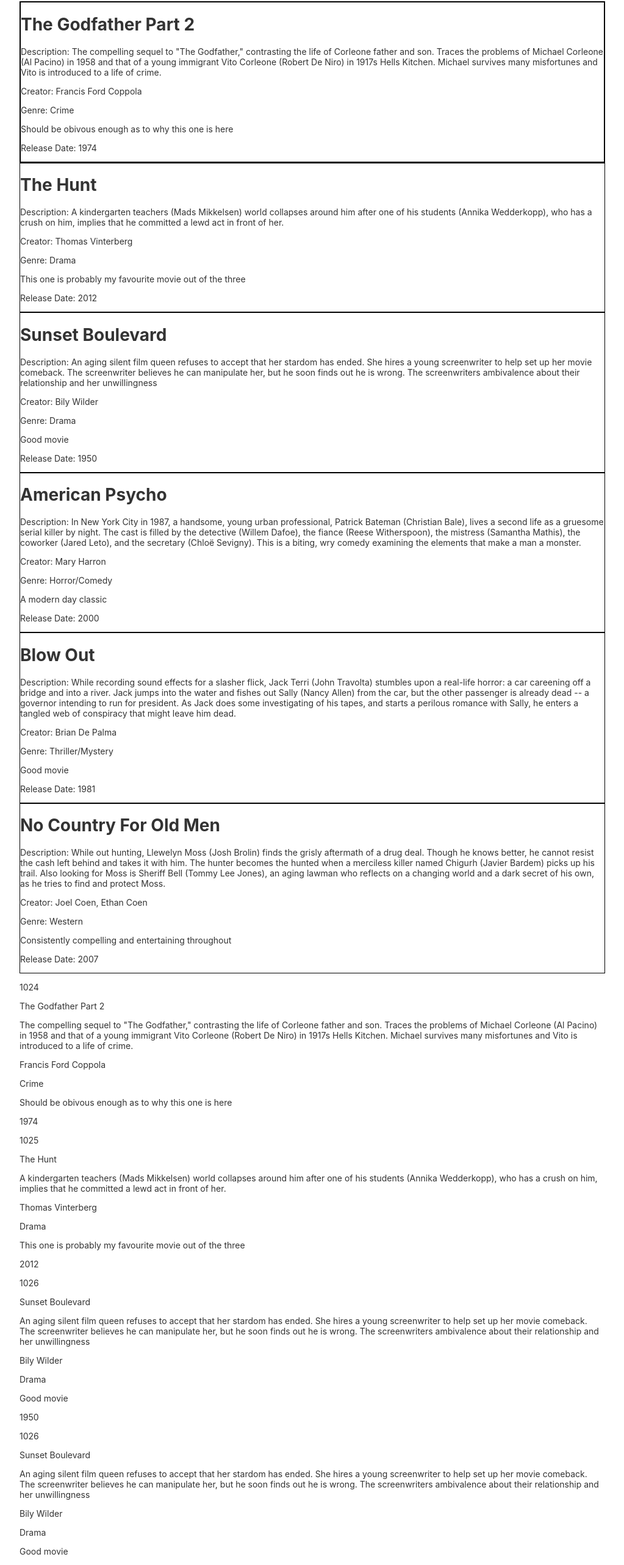
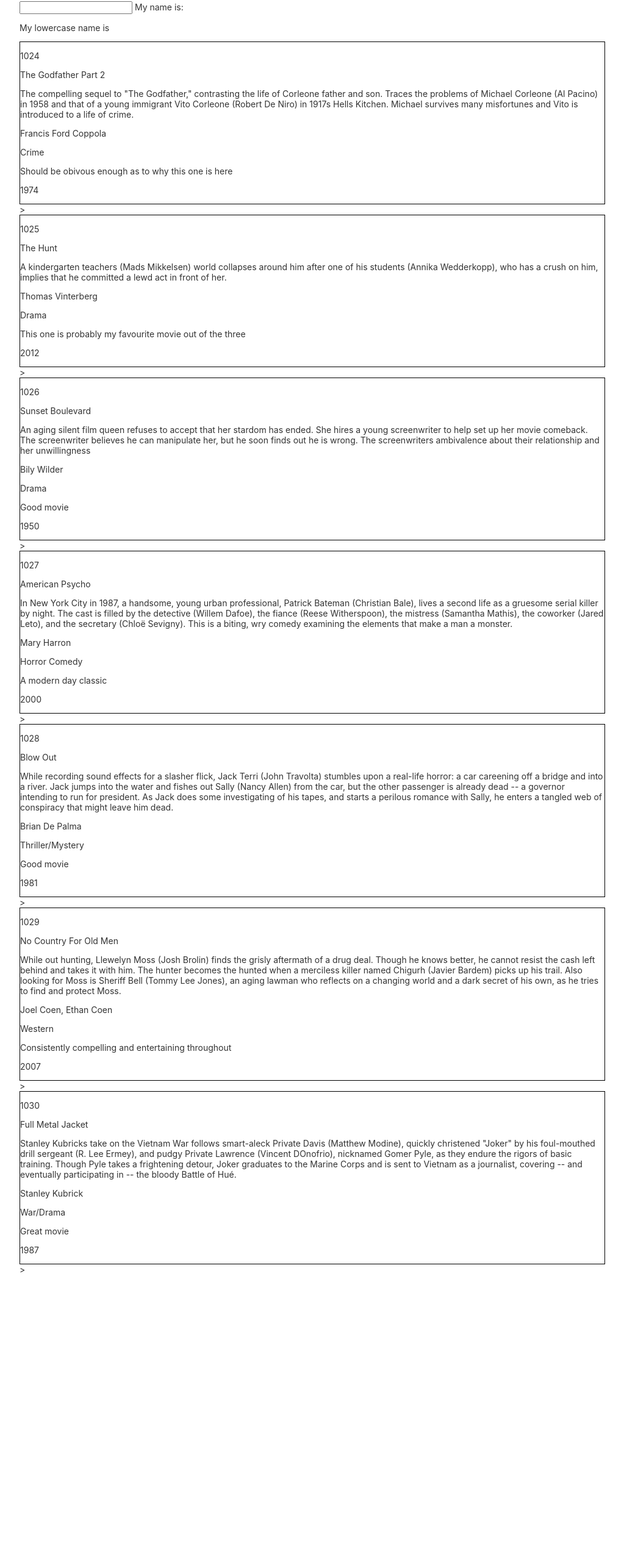
Before and after one commit to Christian-DAntonio/Chr_DAntonio_WEB601Assignments_MyFavouriteMovies, an Angular app: page / in a window 1280 px wide. Shown: the part 189-2755 px from the top of the page at 61% size, without its empty margins (128-1151 px from the left). After the commit the page ends 2311 px from the top, so only its background shows below. Built offline with nearby package versions, Linux system fonts and the light colour scheme.

Commit message:
I got this

```diff
--- a/src/app/content-card/content-card.component.html
+++ b/src/app/content-card/content-card.component.html
@@ -1,34 +1,11 @@
-<p></p>
+<div class="contentCard">
+    <p>{{content.id}}</p>
+    <p>{{content.title}}</p>
+    <p>{{content.description}}</p>
+    <p>{{content.creator}}</p>
+    <p>{{content.genre}}</p>
+    <p>{{content.body}}</p>
+    <p>{{content.releaseDate}}</p>
+</div>>
 
-<p>{{contentItem.id}}</p>
-<p>{{contentItem.title}}</p>
-<p>{{contentItem.description}}</p>
-<p>{{contentItem.creator}}</p>
-<p>{{contentItem.genre}}</p>
-<p>{{contentItem.body}}</p>
-<p>{{contentItem.releaseDate}}</p>
 <!-- <img src={{contentItem.imgUrl}}> -->
-
-<p>{{contentItem2.id}}</p>
-<p>{{contentItem2.title}}</p>
-<p>{{contentItem2.description}}</p>
-<p>{{contentItem2.creator}}</p>
-<p>{{contentItem2.genre}}</p>
-<p>{{contentItem2.body}}</p>
-<p>{{contentItem2.releaseDate}}</p>
-
-<p>{{contentItem3.id}}</p>
-<p>{{contentItem3.title}}</p>
-<p>{{contentItem3.description}}</p>
-<p>{{contentItem3.creator}}</p>
-<p>{{contentItem3.genre}}</p>
-<p>{{contentItem3.body}}</p>
-<p>{{contentItem3.releaseDate}}</p>
-
-<p>{{contentItem3.id}}</p>
-<p>{{contentItem3.title}}</p>
-<p>{{contentItem3.description}}</p>
-<p>{{contentItem3.creator}}</p>
-<p>{{contentItem3.genre}}</p>
-<p>{{contentItem3.body}}</p>
-<p>{{contentItem3.releaseDate}}</p>
--- a/src/app/content-card/content-card.component.scss
+++ b/src/app/content-card/content-card.component.scss
@@ -0,0 +1,3 @@
+.contentCard {
+    border:black;border-width:1px;border-style:solid
+}
--- a/src/app/content-card/content-card.component.ts
+++ b/src/app/content-card/content-card.component.ts
@@ -10,60 +10,7 @@
 export class ContentCardComponent implements OnInit {
   @Input() content: Content;
 
-  contentItem:Content = {
-    id: 1024,
-    title: 'The Godfather Part 2',
-    description: 'The compelling sequel to "The Godfather," contrasting the life of Corleone father and son. Traces the problems of Michael Corleone (Al Pacino) in 1958 and that of a young immigrant Vito Corleone (Robert De Niro) in 1917s Hells Kitchen. Michael survives many misfortunes and Vito is introduced to a life of crime.',
-    creator: 'Francis Ford Coppola',
-    genre: 'Crime',
-    body: 'Should be obivous enough as to why this one is here',
-    releaseDate: 1974
-  }
-
-  contentItem2:Content = {
-    id: 1025,
-    title: 'The Hunt',
-    description: 'A kindergarten teachers (Mads Mikkelsen) world collapses around him after one of his students (Annika Wedderkopp), who has a crush on him, implies that he committed a lewd act in front of her.',
-    creator: 'Thomas Vinterberg',
-    genre: 'Drama',
-    body: 'This one is probably my favourite movie out of the three',
-    releaseDate: 2012
-  }
-
-  contentItem3:Content = {
-    id: 1026,
-    title: 'Sunset Boulevard',
-    description: 'An aging silent film queen refuses to accept that her stardom has ended. She hires a young screenwriter to help set up her movie comeback. The screenwriter believes he can manipulate her, but he soon finds out he is wrong. The screenwriters ambivalence about their relationship and her unwillingness',
-    creator: 'Bily Wilder',
-    genre: 'Drama',
-    body: 'Good movie',
-    releaseDate: 1950
-  }
- // myContentList: ContentList;
-
-  myContentItems: Content[];
-
-  /* constructor() {
-    this.myContentList = new ContentList(this.contentItem);
-    this.myContentList.add(this.contentItem2);
-    this.myContentList.add(this.contentItem3);
-  } */
-
-  getItems() {}
-  processContent ():void {
-   // this.myContentItems = this.myContentList.items;
-    console.log(this.myContentItems);
-  }
 
   ngOnInit(){
-    this.content = {
-      id: 0,
-      title: '',
-      description: '',
-      creator: '',
-      genre: '',
-      body: '`',
-      releaseDate: 1950
-    }
   }
 }
--- a/src/app/content-list/content-list.component.html
+++ b/src/app/content-list/content-list.component.html
@@ -1,5 +1,7 @@
 <p>content-list works!</p>
-<div class="contentItem" style="border:black;border-width:2px;border-style:solid;">
+<input [(ngModel)]="name"> My name is: {{ name | uppercase }}
+<p>My lowercase name is {{ name | lowercase }}</p>
+<!-- <div class="contentItem" style="border:black;border-width:2px;border-style:solid;">
     <h1>The Godfather Part 2</h1>
     <p>Description: The compelling sequel to "The Godfather," contrasting the life of Corleone father and son. Traces the problems of Michael Corleone (Al Pacino) in 1958 and that of a young immigrant Vito Corleone (Robert De Niro) in 1917s Hells Kitchen. Michael survives many misfortunes and Vito is introduced to a life of crime.</p>
     <p>Creator: Francis Ford Coppola</p>
@@ -46,5 +48,5 @@
     <p>Genre: Western</p>
     <p>Consistently compelling and entertaining throughout</p>
     <p>Release Date: 2007</p>
-</div>
-<app-content-card *ngFor="let content of myContentArray" [content]="content"></app-content-card>
+</div> -->
+<app-content-card *ngFor="let content of (myContentArray | movies)" [content]="content"></app-content-card>
--- a/src/app/content-list/content-list.component.ts
+++ b/src/app/content-list/content-list.component.ts
@@ -7,6 +7,7 @@
   styleUrls: ['./content-list.component.scss']
 })
 export class ContentListComponent implements OnInit {
+  name: string;
   myContentArray: Content[];
   contentItem = {
     id: 1024,
@@ -70,7 +71,7 @@
 
   contentItem7 = {
     id: 1030,
-    title: 'Full Mrtal Jacket',
+    title: 'Full Metal Jacket',
     description: 'Stanley Kubricks take on the Vietnam War follows smart-aleck Private Davis (Matthew Modine), quickly christened "Joker" by his foul-mouthed drill sergeant (R. Lee Ermey), and pudgy Private Lawrence (Vincent DOnofrio), nicknamed Gomer Pyle, as they endure the rigors of basic training. Though Pyle takes a frightening detour, Joker graduates to the Marine Corps and is sent to Vietnam as a journalist, covering -- and eventually participating in -- the bloody Battle of Hué.',
     creator: 'Stanley Kubrick',
     genre: 'War/Drama',
--- /dev/null
+++ b/src/app/movies.pipe.ts
@@ -0,0 +1,14 @@
+import { Pipe, PipeTransform } from '@angular/core';
+import { Content } from './helper-files/content-interface';
+
+@Pipe({
+  name: 'movies'
+})
+export class MoviesPipe implements PipeTransform {
+
+  transform(contentList: Content[]) {
+    return contentList.filter(c => c.title != null ?
+      c.title.length : null);
+  }
+
+}
```
Also changed, not shown: src/app/app.module.ts (+6 -2 lines), 1 other file (tests, documents, lock files or other folders).
